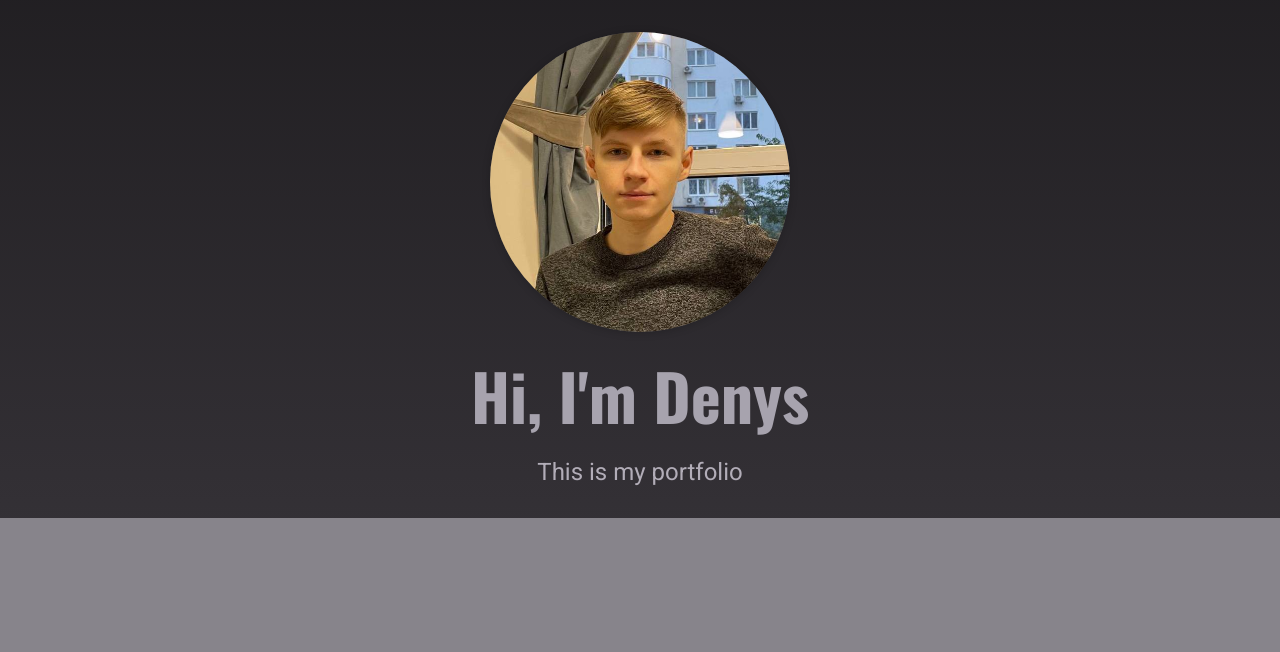
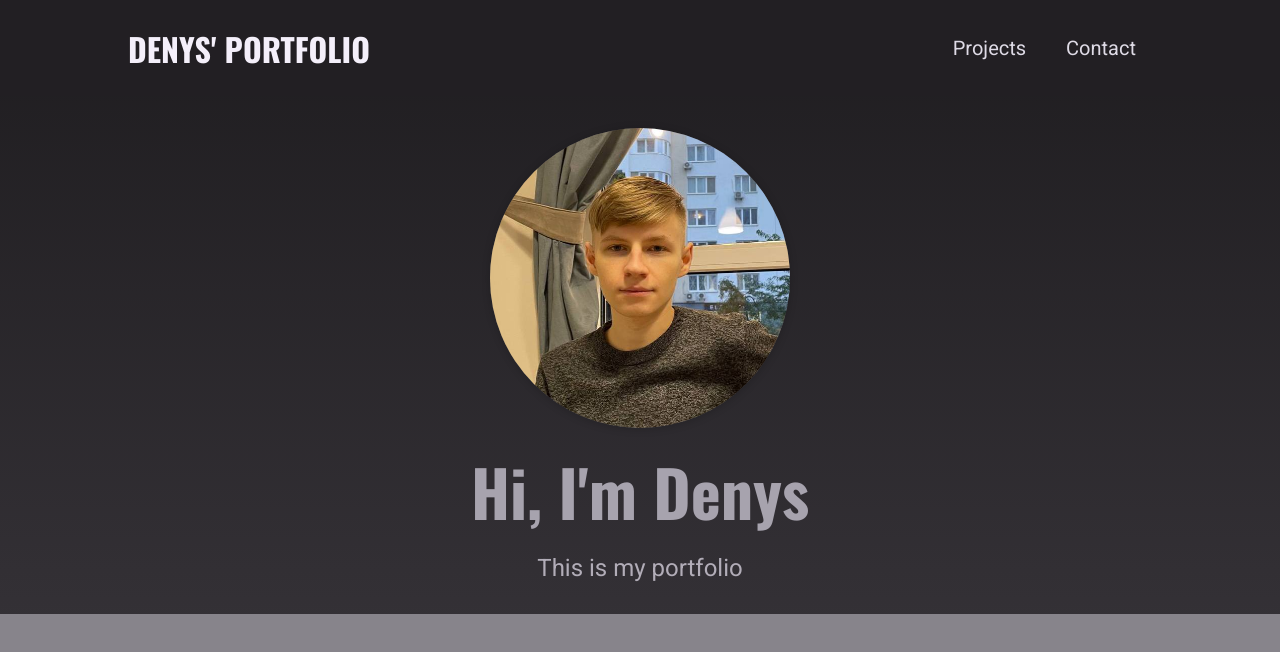
Before and after one commit to denysdev1/next-portfolio, a Next.js app: page / in a window 1280 px wide. Shown: the top 652 px of the page. Built offline with nearby package versions, Linux system fonts and the light colour scheme.

Commit message:
MainNavigation and Logo components were created

```diff
--- a/components/layout/Layout.jsx
+++ b/components/layout/Layout.jsx
@@ -1,6 +1,8 @@
+import { MainNavigation } from "./MainNavigation/MainNavigation";
+
 const Layout = ({ children }) => (
   <>
-    {/* <MainNavigation /> */}
+    <MainNavigation />
     <main>{children}</main>
   </>
 );
--- /dev/null
+++ b/components/layout/Logo/Logo.jsx
@@ -0,0 +1,3 @@
+import classes from "./Logo.module.css";
+
+export const Logo = () => <div className={classes.logo}>Denys' Portfolio</div>;
--- /dev/null
+++ b/components/layout/Logo/Logo.module.css
@@ -0,0 +1,13 @@
+.logo {
+  text-transform: uppercase;
+  font-size: var(--size-5);
+  font-weight: bold;
+  font-family: "Oswald", sans-serif;
+  color: var(--color-grey-50);
+}
+
+@media (min-width: 768px) {
+  .logo {
+    font-size: var(--size-8);
+  }
+}
--- /dev/null
+++ b/components/layout/MainNavigation/MainNavigation.jsx
@@ -0,0 +1,21 @@
+import classes from "./MainNavigation.module.css";
+import Link from "next/link";
+import { Logo } from "../Logo/Logo";
+
+export const MainNavigation = () => (
+  <header className={classes.header}>
+    <Link href="/">
+      <Logo />
+    </Link>
+    <nav>
+      <ul>
+        <li>
+          <Link href="/projects">Projects</Link>
+        </li>
+        <li>
+          <Link href="/contact">Contact</Link>
+        </li>
+      </ul>
+    </nav>
+  </header>
+);
--- /dev/null
+++ b/components/layout/MainNavigation/MainNavigation.module.css
@@ -0,0 +1,42 @@
+.header {
+  width: 100%;
+  height: 6rem;
+  background-color: var(--color-grey-900);
+  display: flex;
+  justify-content: space-between;
+  align-items: center;
+  padding: 0 10%;
+}
+
+.header ul {
+  list-style: none;
+  display: flex;
+  align-items: baseline;
+  margin: 0;
+  padding: 0;
+}
+
+.header li {
+  margin: 0 var(--size-4);
+}
+
+.header a {
+  color: var(--color-grey-100);
+  font-size: var(--size-4);
+}
+
+.header a:hover,
+.header a:active,
+.header a.active {
+  color: var(--color-grey-200);
+}
+
+@media (min-width: 768px) {
+  .header ul {
+    gap: 0.5rem;
+  }
+
+  .header a {
+    font-size: var(--size-5);
+  }
+}
```
